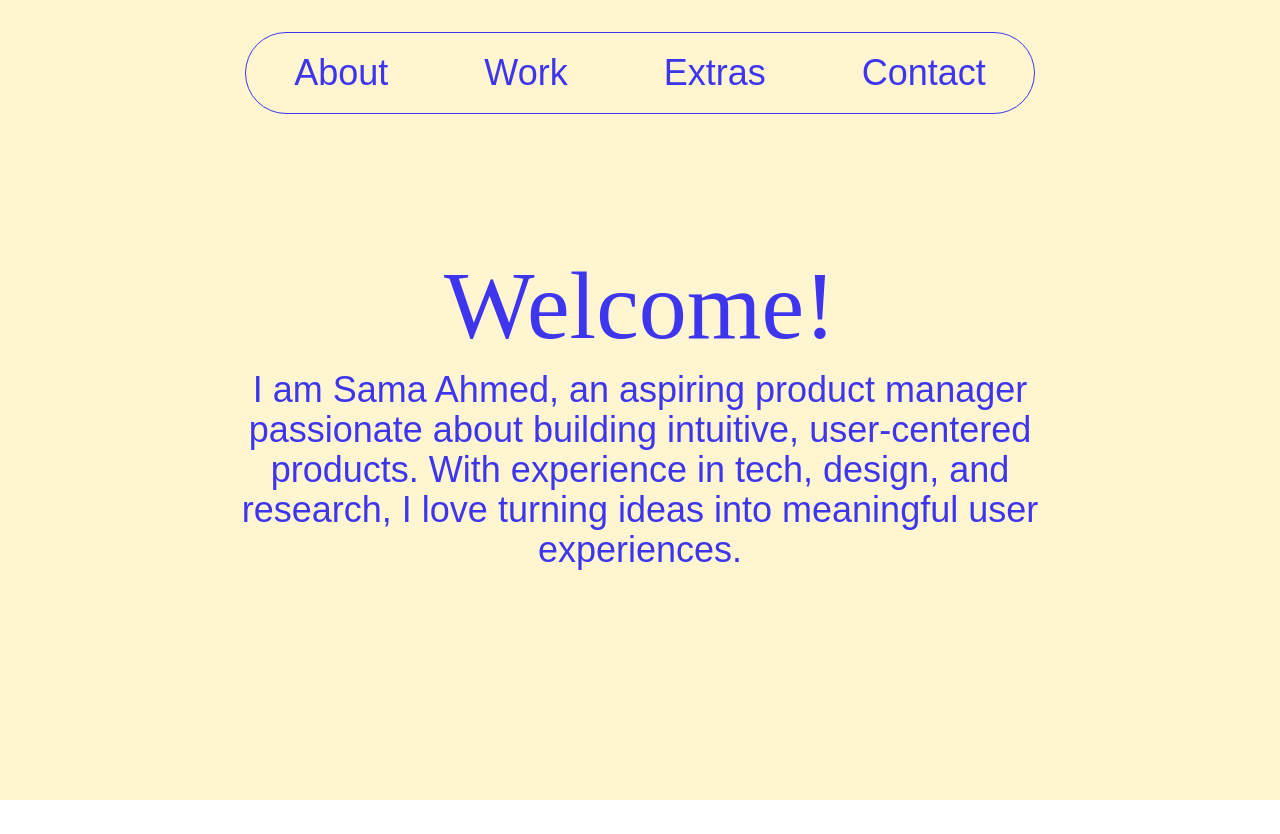
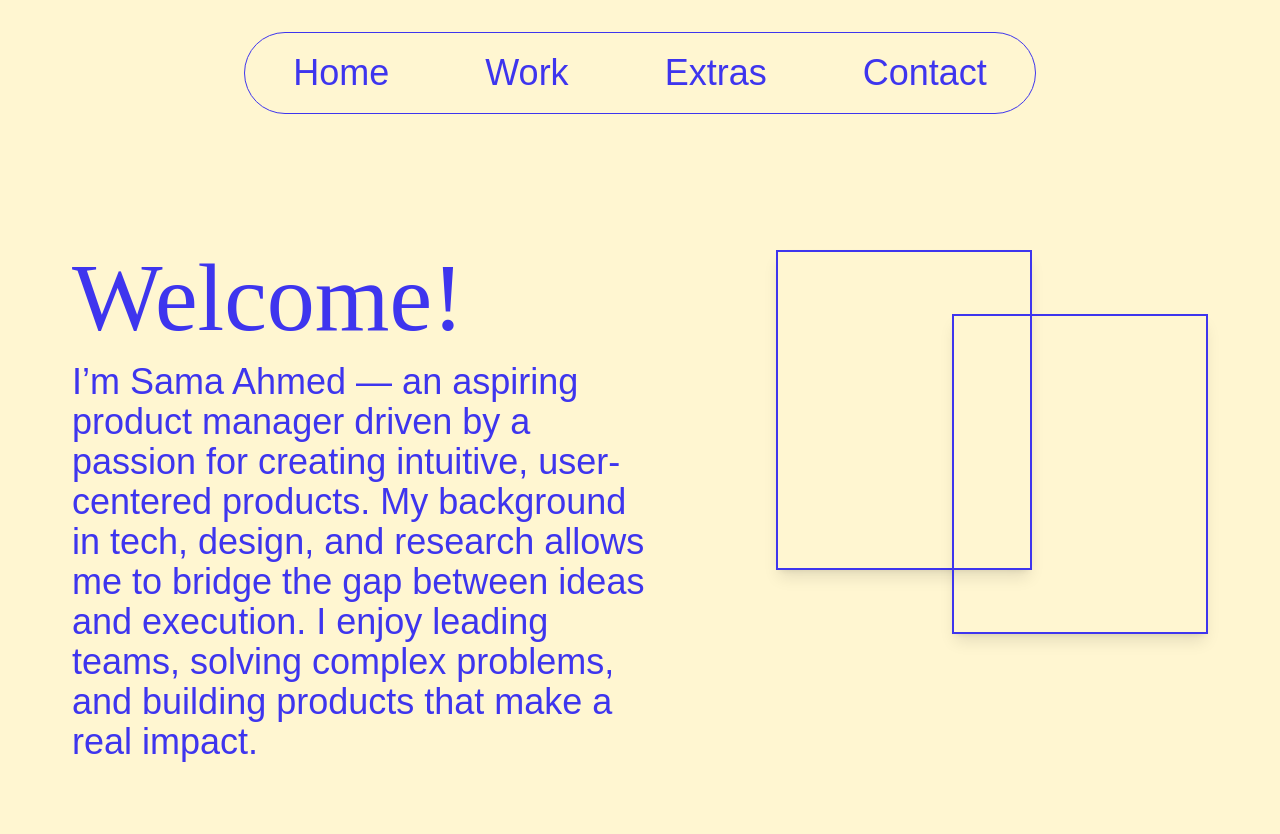
Before and after one commit to 26samaahmed/product-portfolio, a SvelteKit app in the folder portfolio/: page / in a window 1280 px wide. Before the commit the page ends 800 px from the top, so only its background shows below. Built offline with nearby package versions, Linux system fonts and the light colour scheme; a web font is replaced by a local one.

Commit message:
add pictures frames

```diff
--- a/portfolio/src/routes/+page.svelte
+++ b/portfolio/src/routes/+page.svelte
@@ -15,7 +15,7 @@
 <script>
   import NavBar from '../components/NavBar.svelte';
   let buttons = [
-    { name: 'About', link: '#about' },
+    { name: 'Home', link: '#home' },
     { name: 'Work', link: '#work' },
     { name: 'Extras', link: '#extras' },
     { name: 'Contact', link: '#contact' },
@@ -24,13 +24,22 @@
 
 <div class="text-[#3E35EE] bg-[#FFF6D1] min-h-screen p-8">
   <NavBar {buttons} />
-  <div class="flex flex-col items-center text-center space-y-8">
-  <h1 class="text-8xl mb-4 font-heading pt-36">Welcome!</h1>
-  <p class="text-4xl font-sans w-2/3">
-    I am Sama Ahmed, an aspiring product manager passionate about building intuitive, user-centered products.
-    With experience in tech, design, and research, I love turning ideas into meaningful user experiences.
-  </p>
 
-  <!--<div class="w-64 h-80 border-2 "></div>-->
+  <div class="flex flex-col md:flex-row items-center md:items-start justify-between pt-24 m-10">
+
+    <div class="text-left space-y-8">
+      <h1 class="text-8xl mb-4 font-heading">Welcome!</h1>
+      <p class="text-4xl font-sans w-5/6">
+        I’m Sama Ahmed — an aspiring product manager driven by a passion for creating intuitive, user-centered products. My background in tech, design, and research allows me to bridge the gap between ideas and execution. I enjoy leading teams, solving complex problems, and building products that make a real impact.
+      </p>
+    </div>
+
+
+    <div class="relative md:w-1/2 flex justify-center pt-12 md:pt-0">
+      <div class="w-64 h-80 border-2 shadow-lg"></div>
+      <div class="w-64 h-80 border-2 shadow-lg -ml-20 mt-16"></div>
+    </div>
   </div>
+
+
 </div>
```
